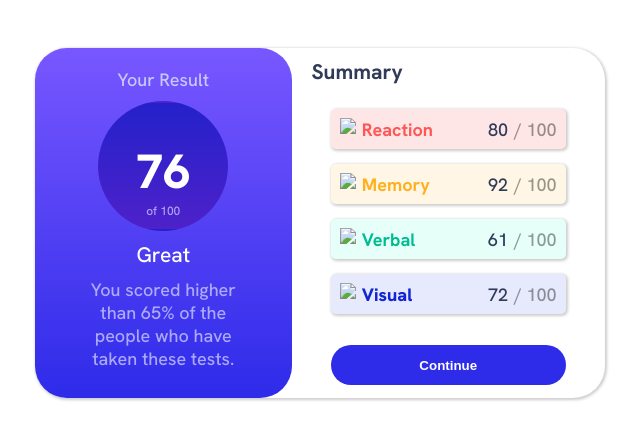
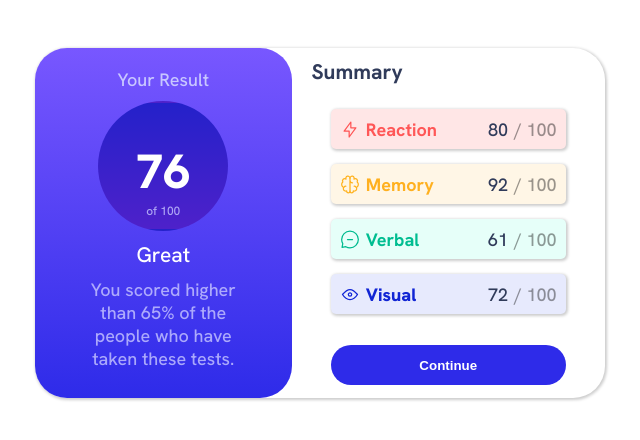
Before and after one commit to haryordev00123/results-summary-component-main, a plain HTML site: page index.html in a window 1280 px wide. Shown: the whole page, without its empty margins (320-960 px from the left). Drawn offline with Linux system fonts and the light colour scheme.

Commit message:
Update index.html

```diff
--- a/index.html
+++ b/index.html
@@ -36,7 +36,7 @@
       <div class="summary-container">
         <div class="summary sum-1">
         <div class="left">
-          <img src="assets/images/icon-reaction.svg">
+          <img src="icon-reaction.svg">
           <span class="sum-text">Reaction</span>
         </div>
         <div class="right">
@@ -46,7 +46,7 @@
 
       <div class="summary sum-2">
         <div class="left">
-          <img src="assets/images/icon-memory.svg">
+          <img src="icon-memory.svg">
           <span class="sum-text">Memory</span>
         </div>
         <div class="right">
@@ -56,7 +56,7 @@
 
       <div class="summary sum-3">
         <div class="left">
-          <img src="assets/images/icon-verbal.svg">
+          <img src="icon-verbal.svg">
           <span class="sum-text">Verbal</span>
         </div>
         <div class="right">
@@ -66,7 +66,7 @@
 
       <div class="summary sum-4">
         <div class="left">
-          <img src="assets/images/icon-visual.svg">
+          <img src="icon-visual.svg">
           <span class="sum-text">Visual</span>
         </div>
         <div class="right">
```
